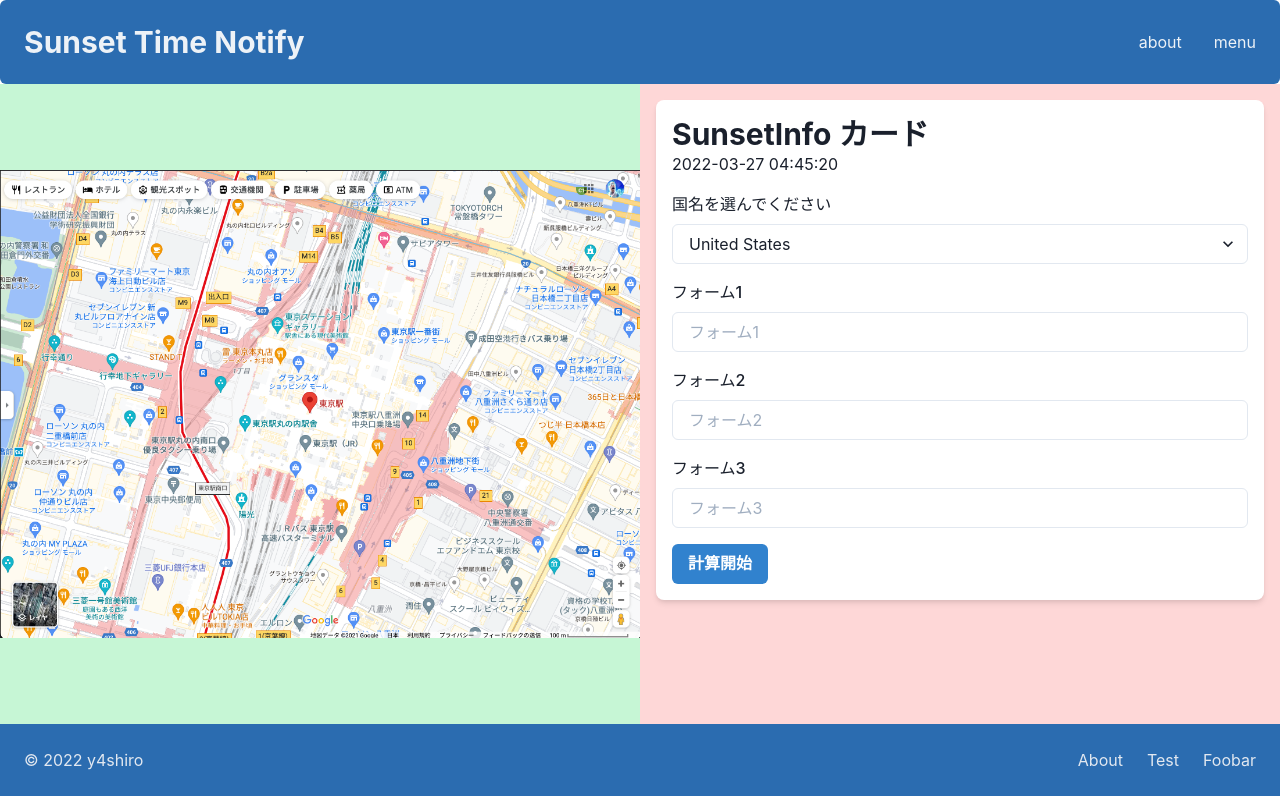
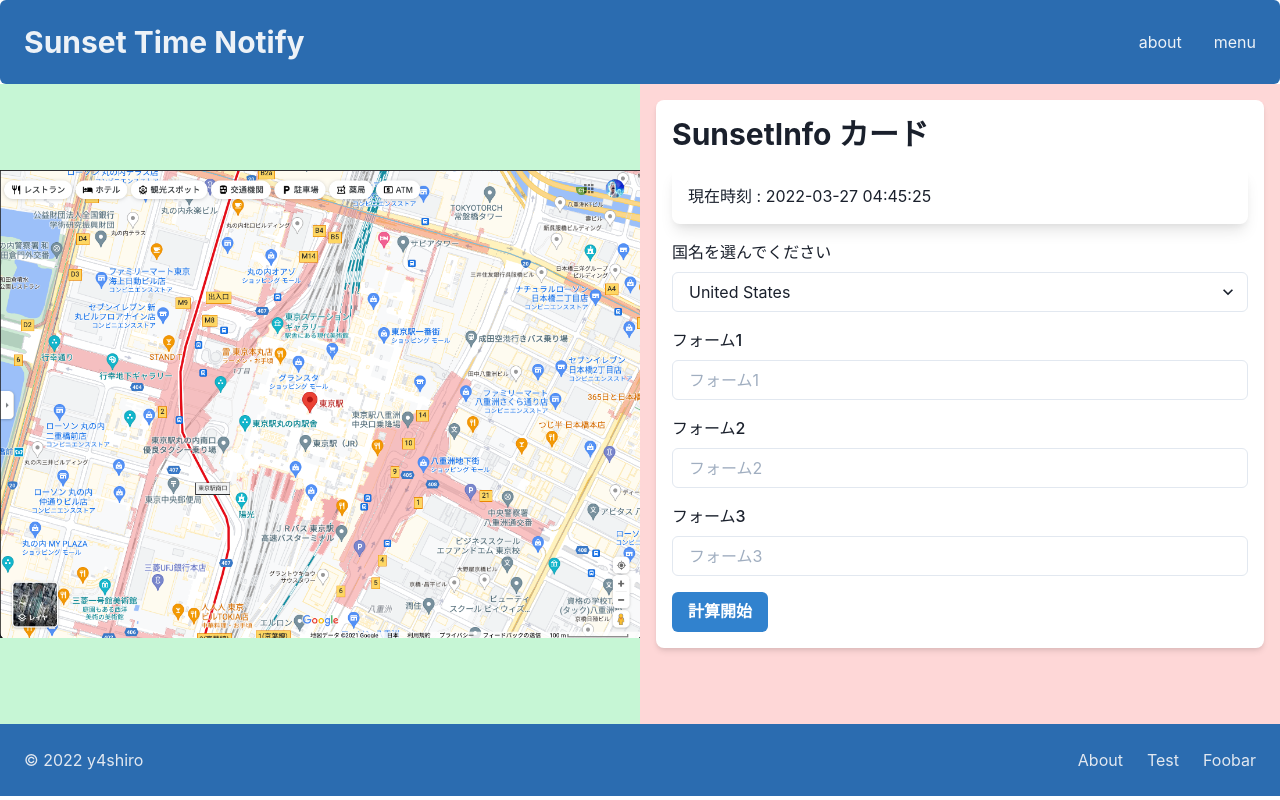
Before and after one commit to y4shiro/sunset-time-notify, a Next.js app: page / in a window 1280 px wide. Built offline with nearby package versions, Linux system fonts and the light colour scheme.

Commit message:
現在時刻を表示し、秒刻みで更新

```diff
--- a/src/components/SunsetInfo.tsx
+++ b/src/components/SunsetInfo.tsx
@@ -16,16 +16,24 @@ const SunsetInfo: VFC = () => {
   const [date, setDate] = useState('');
 
   useEffect(() => {
-    const nowDate = format(new Date(), 'yyyy-MM-dd hh:mm:ss');
-    setDate(nowDate);
-  }, []);
+    const timeoutId = setTimeout(() => {
+      const nowDate = format(new Date(), 'yyyy-MM-dd hh:mm:ss');
+      setDate(nowDate);
+    }, 1000);
+
+    return () => {
+      clearTimeout(timeoutId);
+    };
+  }, [date]);
 
   return (
     <Box w='full' bgColor='red.100'>
       <Box m={4} p={4} borderRadius='lg' shadow='md' bgColor='white'>
         <Heading size='lg'>SunsetInfo カード</Heading>
 
-        <Text>{date}</Text>
+        <Box my={4} p={4} borderRadius='lg' shadow='lg'>
+          <Text>現在時刻 : {date}</Text>
+        </Box>
 
         <FormControl>
           <Box my={4}>
```
